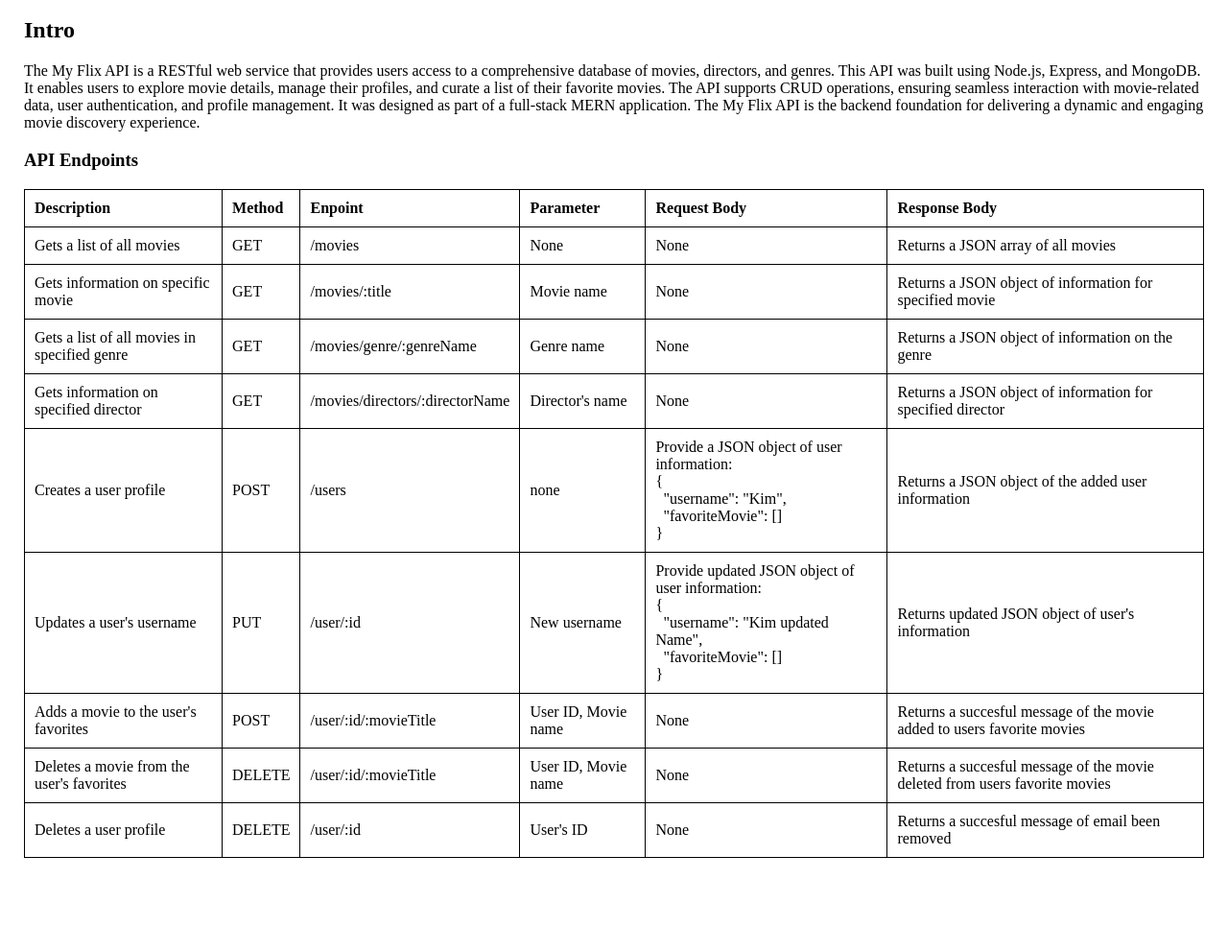
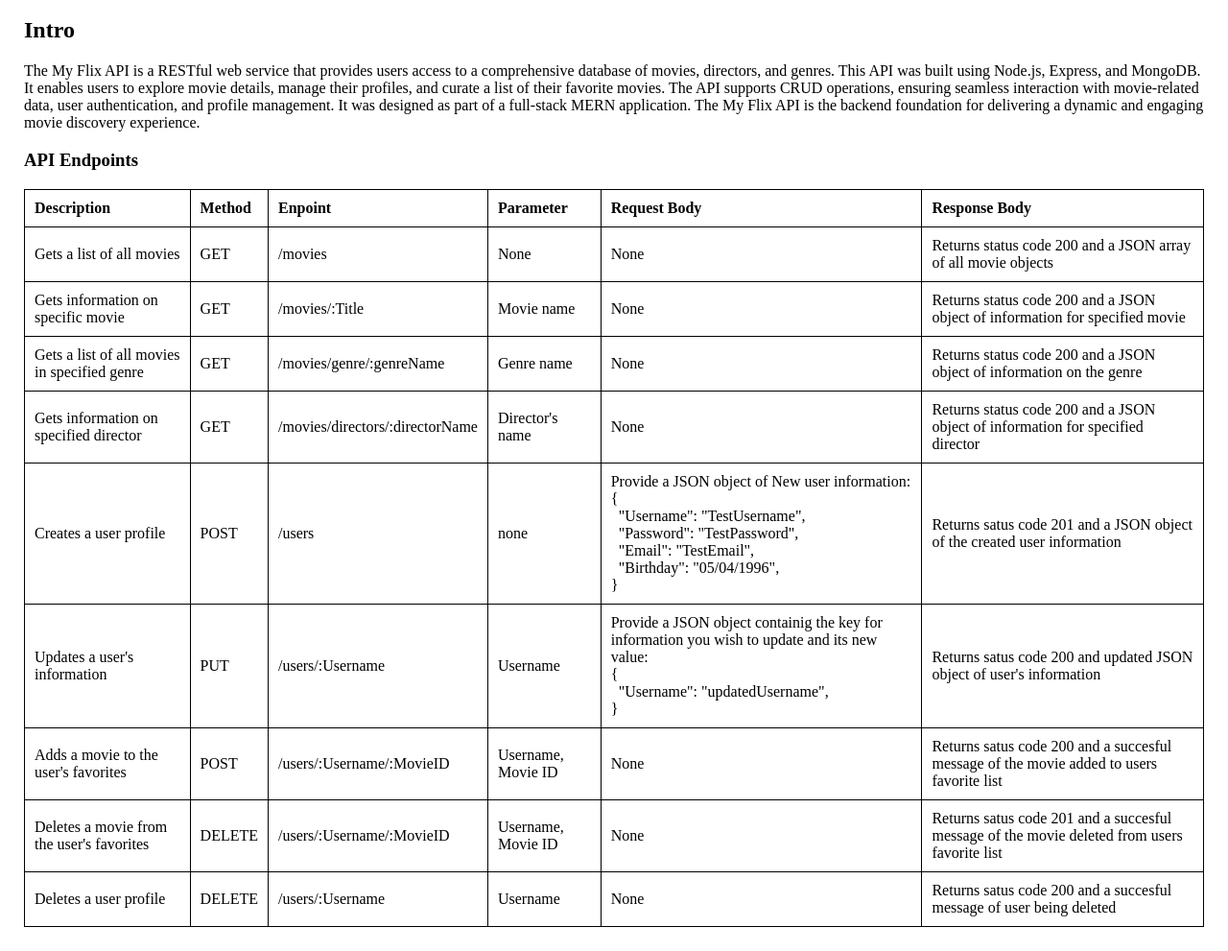
Before and after one commit to gerardoc96/movie_api, a website: page public/documentation.html in a window 1280 px wide. Shown: the part 65-1056 px from the top of the page at 96% size. Before the commit the page ends 984 px from the top, so only its background shows below. Drawn offline with Linux system fonts and the light colour scheme.

Commit message:
Updated the documentation to match new updated routes.

```diff
--- a/public/documentation.html
+++ b/public/documentation.html
@@ -63,17 +63,17 @@
           <td>/movies</td>
           <td>None</td>
           <td>None</td>
-          <td>Returns a JSON array of all movies</td>
+          <td>Returns status code 200 and a JSON array of all movie objects</td>
         </tr>
 
         <!--Get data of a specific title-->
         <tr>
           <td>Gets information on specific movie</td>
           <td>GET</td>
-          <td>/movies/:title</td>
+          <td>/movies/:Title</td>
           <td>Movie name</td>
           <td>None</td>
-          <td>Returns a JSON object of information for specified movie</td>
+          <td>Returns status code 200 and a JSON object of information for specified movie</td>
         </tr>
 
         <!--Get data about a genre-->
@@ -83,7 +83,7 @@
           <td>/movies/genre/:genreName</td>
           <td>Genre name</td>
           <td>None</td>
-          <td>Returns a JSON object of information on the genre</td>
+          <td>Returns status code 200 and a JSON object of information on the genre</td>
         </tr>
 
         <!--Get data about a director-->
@@ -93,7 +93,7 @@
           <td>/movies/directors/:directorName</td>
           <td>Director's name</td>
           <td>None</td>
-          <td>Returns a JSON object of information for specified director</td>
+          <td>Returns status code 200 and a JSON object of information for specified director</td>
         </tr>
 
         <!--Create new user-->
@@ -103,57 +103,59 @@
           <td>/users</td>
           <td>none</td>
           <td>
-            Provide a JSON object of user information:<br>
+            Provide a JSON object of New user information:<br>
             {<br>
-            &nbsp;&nbsp;"username": "Kim",<br>
-            &nbsp;&nbsp;"favoriteMovie": []<br>
+            &nbsp;&nbsp;"Username": "TestUsername",<br>
+            &nbsp;&nbsp;"Password": "TestPassword",<br>
+            &nbsp;&nbsp;"Email": "TestEmail",<br>
+            &nbsp;&nbsp;"Birthday": "05/04/1996",<br>
             }
           </td>
-          <td>Returns a JSON object of the added user information</td>
+          <td>Returns satus code 201 and a JSON object of the created user information</td>
         </tr>
 
         <!--Update user information-->
         <tr>
-          <td>Updates a user's username</td>
+          <td>Updates a user's information</td>
           <td>PUT</td>
-          <td>/user/:id</td>
-          <td>New username</td>
-          <td> Provide updated JSON object of user information:<br>
+          <td>/users/:Username</td>
+          <td>Username</td>
+          <td> Provide a JSON object containig the key for information you wish to update and its new value:<br>
             {<br>
-            &nbsp;&nbsp;"username": "Kim updated Name",<br>
-            &nbsp;&nbsp;"favoriteMovie": []<br>
-            }</td>
-          <td>Returns updated JSON object of user's information</td>
+            &nbsp;&nbsp;"Username": "updatedUsername",<br>
+            }
+          </td>
+          <td>Returns satus code 200 and updated JSON object of user's information</td>
         </tr>
 
         <!--Add movie to favorites-->
         <tr>
           <td>Adds a movie to the user's favorites</td>
           <td>POST</td>
-          <td>/user/:id/:movieTitle</td>
-          <td>User ID, Movie name</td>
+          <td>/users/:Username/:MovieID</td>
+          <td>Username, Movie ID</td>
           <td>None</td>
-          <td>Returns a succesful message of the movie added to users favorite movies</td>
+          <td>Returns satus code 200 and a succesful message of the movie added to users favorite list</td>
         </tr>
 
         <!--Deletes a movie from favorites-->
         <tr>
           <td>Deletes a movie from the user's favorites</td>
           <td>DELETE</td>
-          <td>/user/:id/:movieTitle</td>
-          <td>User ID, Movie name</td>
+          <td>/users/:Username/:MovieID</td>
+          <td>Username, Movie ID</td>
           <td>None</td>
-          <td>Returns a succesful message of the movie deleted from users favorite movies</td>
+          <td>Returns satus code 201 and a succesful message of the movie deleted from users favorite list</td>
         </tr>
 
-        <!--Deletes a movie from favorites-->
+        <!--Deletes a user's profile-->
         <tr>
           <td>Deletes a user profile</td>
           <td>DELETE</td>
-          <td>/user/:id</td>
-          <td>User's ID</td>
+          <td>/users/:Username</td>
+          <td>Username</td>
           <td>None</td>
-          <td>Returns a succesful message of email been removed</td>
+          <td>Returns satus code 200 and a succesful message of user being deleted</td>
         </tr>
 
       </tbody>
```
Also changed, not shown: server.js (+13 -13 lines).
